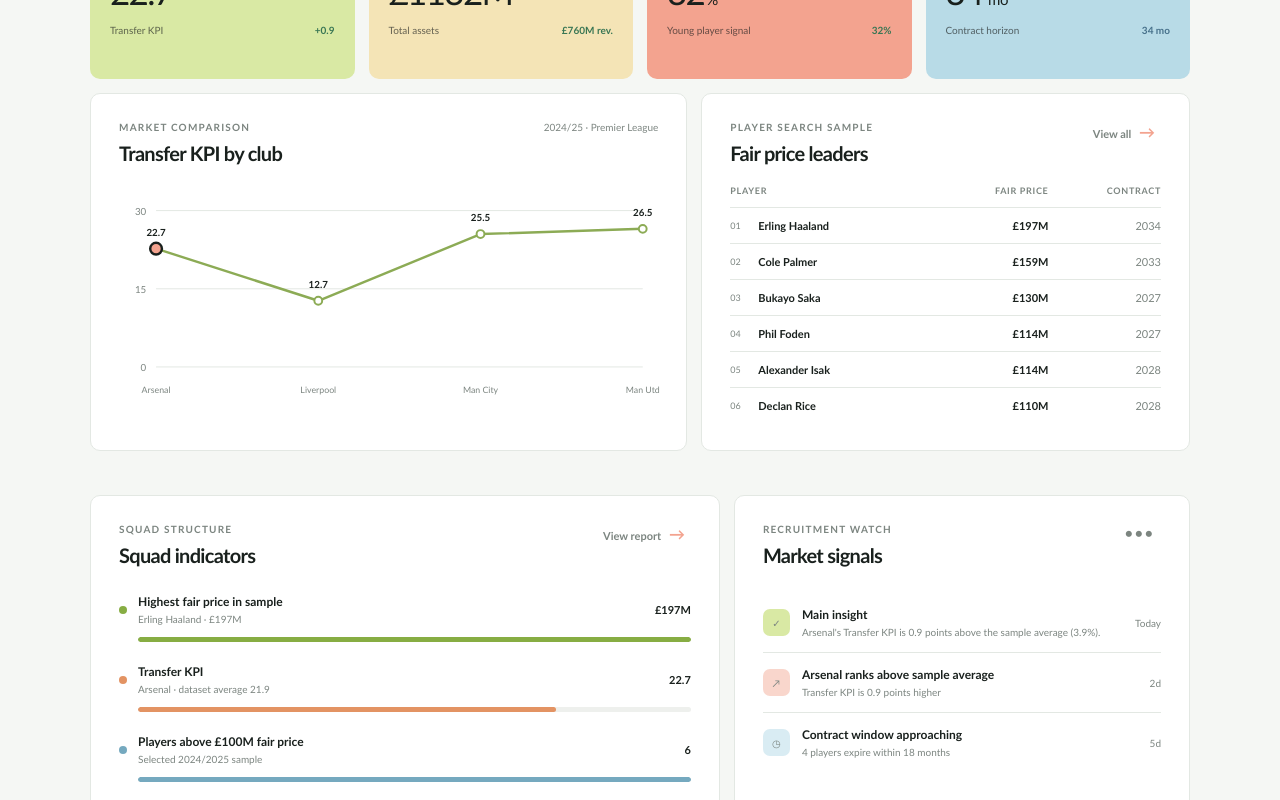
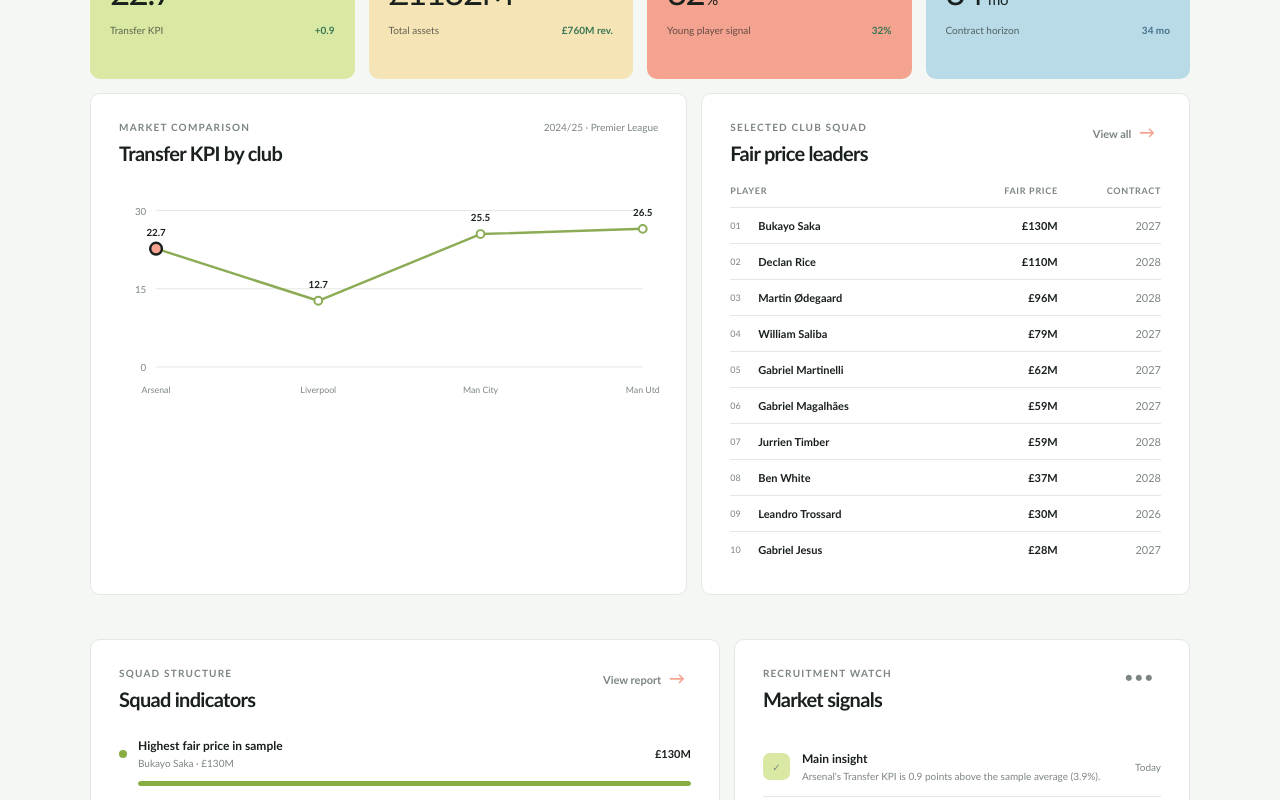
Before and after one commit to nomad-alt/goalunit-dashboard, a React (Vite) app: page / in a window 1280 px wide. Shown: the part 380-1180 px from the top of the page. Built offline with nearby package versions, Linux system fonts and the light colour scheme.

Commit message:
feat: add club-specific player data

```diff
--- a/src/App.tsx
+++ b/src/App.tsx
@@ -133,7 +133,7 @@ function App() {
           <article className="panel table-panel">
             <div className="panel-header">
               <div>
-                <p className="eyebrow">Player search sample</p>
+                <p className="eyebrow">Selected club squad</p>
                 <h2>Fair price leaders</h2>
               </div>
               <button className="text-button" type="button">
@@ -200,13 +200,16 @@ function App() {
               <div className="goal-row">
                 <span className="goal-dot goal-dot--blue"></span>
                 <div className="goal-copy">
-                  <strong>Players above £100M fair price</strong>
-                  <span>Selected {selectedClub.seasonName} sample</span>
+                  <strong>Players above £50M fair price</strong>
+                  <span>
+                    {selectedClub.clubName} squad sample ·{" "}
+                    {selectedClub.seasonName}
+                  </span>
                 </div>
                 <div className="progress-value">
                   {
                     selectedSeasonPlayers.filter(
-                      (player) => player.fairPrice >= 100000000,
+                      (player) => player.fairPrice >= 50000000,
                     ).length
                   }
                 </div>
@@ -215,7 +218,7 @@ function App() {
                 <span
                   className="progress-fill progress-fill--blue"
                   style={{
-                    width: `${(selectedSeasonPlayers.filter((player) => player.fairPrice >= 100000000).length / selectedSeasonPlayers.length) * 100}%`,
+                    width: `${(selectedSeasonPlayers.filter((player) => player.fairPrice >= 50000000).length / selectedSeasonPlayers.length) * 100}%`,
                   }}
                 ></span>
               </div>
--- a/src/data/goalunitData.ts
+++ b/src/data/goalunitData.ts
@@ -1,4 +1,5 @@
 export type ClubRecord = {
+  clubId: number
   competitionName: string
   seasonName: string
   clubName: string
@@ -8,6 +9,7 @@ export type ClubRecord = {
 }
 
 export type PlayerRecord = {
+  clubId: number
   playerName: string
   seasonName: string
   fairPrice: number
@@ -15,23 +17,31 @@ export type PlayerRecord = {
 }
 
 export const clubs: ClubRecord[] = [
-  { competitionName: "Premier League", seasonName: "2024/2025", clubName: "Arsenal", transferKpi: 22.7, totalAssets: 1132451000, totalRevenues: 760097000 },
-  { competitionName: "Premier League", seasonName: "2024/2025", clubName: "Liverpool", transferKpi: 12.7, totalAssets: 897169000, totalRevenues: 787175000 },
-  { competitionName: "Premier League", seasonName: "2024/2025", clubName: "Manchester City", transferKpi: 25.5, totalAssets: 2183403000, totalRevenues: 766622000 },
-  { competitionName: "Premier League", seasonName: "2024/2025", clubName: "Manchester United", transferKpi: 26.5, totalAssets: 2458064000, totalRevenues: 741317000 },
+  { clubId: 1255, competitionName: "Premier League", seasonName: "2024/2025", clubName: "Arsenal", transferKpi: 22.7, totalAssets: 1132451000, totalRevenues: 760097000 },
+  { clubId: 2121, competitionName: "Premier League", seasonName: "2024/2025", clubName: "Liverpool", transferKpi: 12.7, totalAssets: 897169000, totalRevenues: 787175000 },
+  { clubId: 2175, competitionName: "Premier League", seasonName: "2024/2025", clubName: "Manchester City", transferKpi: 25.5, totalAssets: 2183403000, totalRevenues: 766622000 },
+  { clubId: 2188, competitionName: "Premier League", seasonName: "2024/2025", clubName: "Manchester United", transferKpi: 26.5, totalAssets: 2458064000, totalRevenues: 741317000 },
 ]
 
 export const players: PlayerRecord[] = [
-  { playerName: "Erling Haaland", seasonName: "2024/2025", fairPrice: 197384771, contractExpiration: "2034-06-30" },
-  { playerName: "Cole Palmer", seasonName: "2024/2025", fairPrice: 159019479, contractExpiration: "2033-06-30" },
-  { playerName: "Bukayo Saka", seasonName: "2024/2025", fairPrice: 130024906, contractExpiration: "2027-06-30" },
-  { playerName: "Phil Foden", seasonName: "2024/2025", fairPrice: 113740798, contractExpiration: "2027-06-30" },
-  { playerName: "Declan Rice", seasonName: "2024/2025", fairPrice: 110001138, contractExpiration: "2028-06-30" },
-  { playerName: "Alexander Isak", seasonName: "2024/2025", fairPrice: 113735366, contractExpiration: "2028-06-30" },
+  { clubId: 2175, playerName: "Erling Haaland", seasonName: "2024/2025", fairPrice: 197384771, contractExpiration: "2034-06-30" },
+  { clubId: 1570, playerName: "Cole Palmer", seasonName: "2024/2025", fairPrice: 159019479, contractExpiration: "2033-06-30" },
+  { clubId: 1255, playerName: "Bukayo Saka", seasonName: "2024/2025", fairPrice: 130024906, contractExpiration: "2027-06-30" },
+  { clubId: 2175, playerName: "Phil Foden", seasonName: "2024/2025", fairPrice: 113740798, contractExpiration: "2027-06-30" },
+  { clubId: 1255, playerName: "Declan Rice", seasonName: "2024/2025", fairPrice: 110001138, contractExpiration: "2028-06-30" },
+  { clubId: 2263, playerName: "Alexander Isak", seasonName: "2024/2025", fairPrice: 113735366, contractExpiration: "2028-06-30" },
+  { clubId: 1255, playerName: "Martin Ødegaard", seasonName: "2024/2025", fairPrice: 96485573, contractExpiration: "2028-06-30" },
+  { clubId: 1255, playerName: "William Saliba", seasonName: "2024/2025", fairPrice: 79009240, contractExpiration: "2027-06-30" },
+  { clubId: 1255, playerName: "Gabriel Martinelli", seasonName: "2024/2025", fairPrice: 61752995, contractExpiration: "2027-06-30" },
+  { clubId: 1255, playerName: "Gabriel Magalhães", seasonName: "2024/2025", fairPrice: 59161995, contractExpiration: "2027-06-30" },
+  { clubId: 1255, playerName: "Jurrien Timber", seasonName: "2024/2025", fairPrice: 58887071, contractExpiration: "2028-06-30" },
+  { clubId: 1255, playerName: "Ben White", seasonName: "2024/2025", fairPrice: 37125854, contractExpiration: "2028-06-30" },
+  { clubId: 1255, playerName: "Leandro Trossard", seasonName: "2024/2025", fairPrice: 29994298, contractExpiration: "2026-06-30" },
+  { clubId: 1255, playerName: "Gabriel Jesus", seasonName: "2024/2025", fairPrice: 27689477, contractExpiration: "2027-06-30" },
 ]
 
 export const selectedClub = clubs[0]
-export const selectedSeasonPlayers = players.filter((player) => player.seasonName === selectedClub.seasonName)
+export const selectedSeasonPlayers = players.filter((player) => player.seasonName === selectedClub.seasonName && player.clubId === selectedClub.clubId)
 export const topPlayer = [...selectedSeasonPlayers].sort((firstPlayer, secondPlayer) => secondPlayer.fairPrice - firstPlayer.fairPrice)[0]
 export const averageTransferKpi = clubs.reduce((total, club) => total + club.transferKpi, 0) / clubs.length
 export const transferKpiDeltaRaw = selectedClub.transferKpi - averageTransferKpi
```
